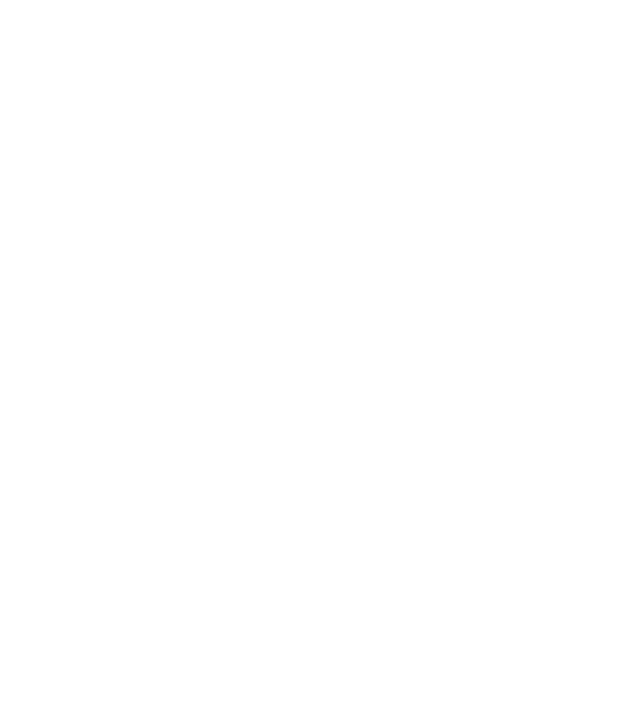
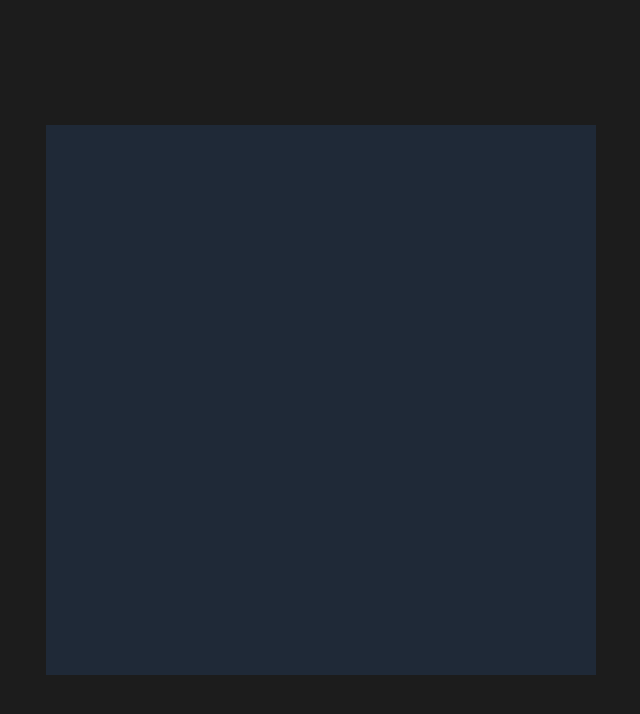
Before and after one commit to for-scrimba/password-generator, a plain HTML site: page index.html in a window 1280 px wide. Shown: the whole page, without its empty margins (319-959 px from the left). Drawn offline with Linux system fonts and the light colour scheme.

Commit message:
centered

```diff
--- a/index.html
+++ b/index.html
@@ -8,6 +8,7 @@
     <title>Password Generator</title>
   </head>
   <body>
+    <div class="container"></div>
     <h1></h1>
     <script type="module" src="./index.js"></script>
   </body>
--- a/style.css
+++ b/style.css
@@ -1,6 +1,7 @@
 :root {
   --background-color: #1c1c1c;
   --second-background-color: #1f2937;
+  --gray: #d5d4d8;
   --white: #fff;
   --light-green: #4adf86;
   --dark-green: #10b981;
@@ -10,5 +11,20 @@
 }
 
 body {
+  font-family: var(--font-family);
+  color: var(--gray);
+  background-color: var(--background-color);
+  /* scroll-behavior: smooth; */
+  display: flex;
+  justify-content: center;
+  align-items: center;
+  height: 100vh;
   margin: 0;
 }
+
+.container {
+  background-color: var(--second-background-color);
+  width: 550px;
+  height: 550px;
+  /* margin: 0 auto; */
+}
```
Also changed, not shown: index.js (+115 -0 lines).
